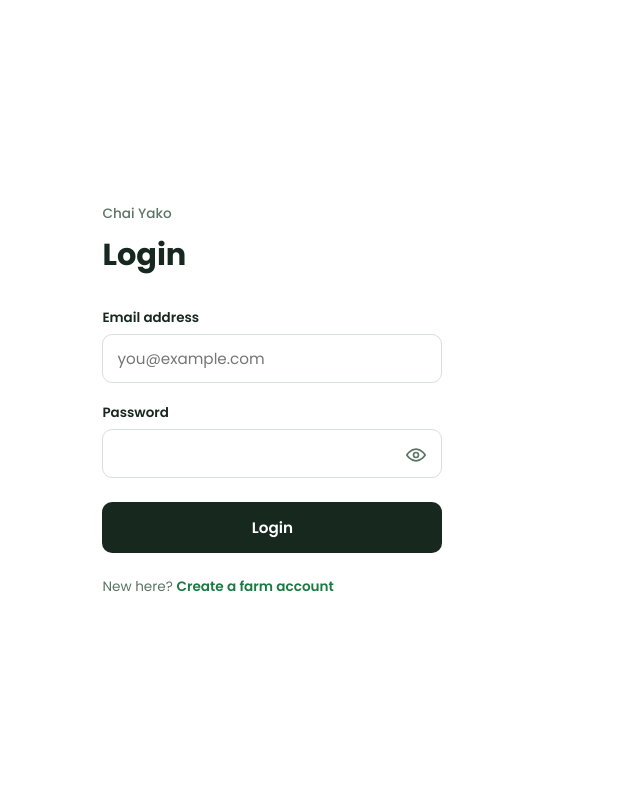
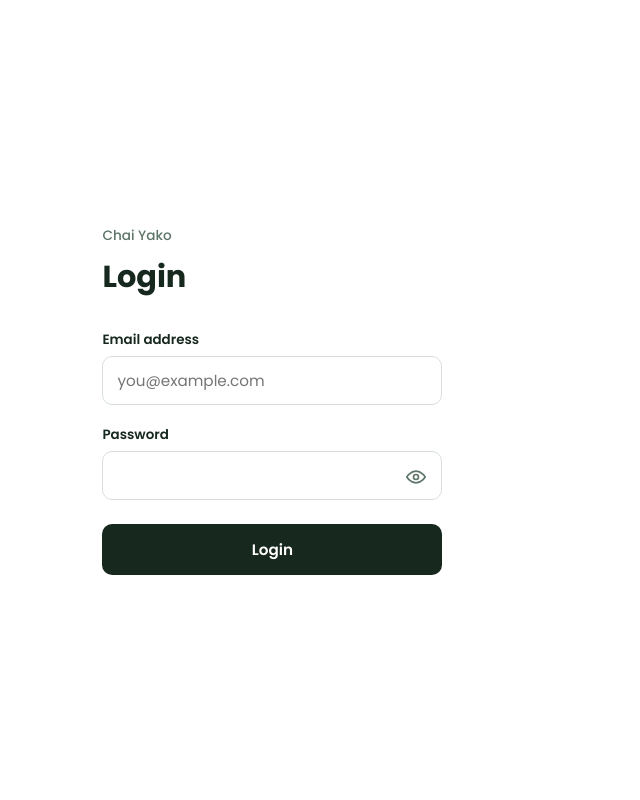
Before and after one commit to BobColdd/chai2, a Flask app: page /admin/login in a window 1280 px wide. Shown: the whole page, without its empty margins (0-640 px from the left). Run offline with Flask 3, Linux system fonts and the light colour scheme.

Commit message:
Update login.html

```diff
--- a/app/templates/admin/login.html
+++ b/app/templates/admin/login.html
@@ -40,7 +40,7 @@
       </div>
       <button type="submit">Login</button>
     </form>
-    <div class="auth-foot">New here? <a href="{{ url_for('auth.register') }}">Create a farm account</a></div>
+
   </div>
 </div>
 
```
